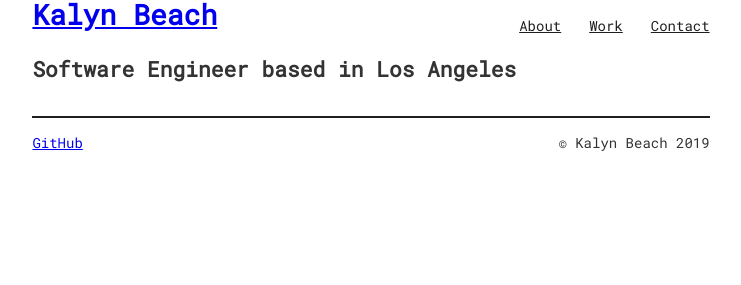
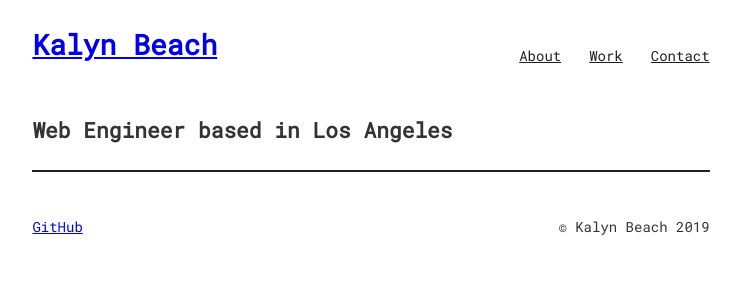
Before and after one commit to kalynbeach/Portfolio, a Gatsby site: page / in a window 1280 px wide. Shown: the whole page, without its empty margins (269-1010 px from the left). Built offline with nearby package versions, Linux system fonts and the light colour scheme; Gatsby itself is replaced by a stand-in of ours; what typography-theme-sutro would draw is missing.

Commit message:
Add full height layout styles, adjust layout grid

```diff
--- a/src/pages/index.jsx
+++ b/src/pages/index.jsx
@@ -5,7 +5,7 @@ import SEO from "../components/seo";
 const IndexPage = () => (
   <Layout>
     <SEO title="Home" />
-    <h2>Software Engineer based in Los Angeles</h2>
+    <h2>Web Engineer based in Los Angeles</h2>
   </Layout>
 );
 
--- a/src/styles/footer.module.scss
+++ b/src/styles/footer.module.scss
@@ -4,11 +4,12 @@
 
 .footer {
   width: 100%;
-  // height: 200px;
+  height: 8rem;
   grid-area: footer;
   display: flex;
   flex-direction: column;
   justify-content: space-around;
+  align-self: end;
   border-top: 2px solid $gray;
   font-family: $title-font;
 }
--- a/src/styles/layout.module.scss
+++ b/src/styles/layout.module.scss
@@ -48,16 +48,18 @@ h6 {
 .container {
   display: grid;
   grid-template-columns: 1fr;
-  grid-template-rows: 1fr 1fr 1fr;
+  grid-template-rows: 8rem 1fr 8rem;
   grid-template-areas:
     "nav"
     "page"
     "footer";
   padding: 0 $font-size;
-  min-height: 100%;
+  height: 100%;
+  flex-grow: 1;
 
   .page {
     grid-area: page;
+    flex-grow: 1;
   }
 }
 
@@ -80,7 +82,6 @@ h6 {
 
   .container {
     grid-template-columns: 20% 1fr 1fr 1fr 20%;
-    grid-template-rows: 1fr 1fr 1fr;
     grid-template-areas:
       ". nav nav nav ."
       ". page page page ."
--- a/src/styles/nav.module.scss
+++ b/src/styles/nav.module.scss
@@ -7,6 +7,7 @@
   display: flex;
   flex-direction: column;
   justify-content: flex-start;
+  height: 8rem;
 }
 
 .title {}
```
Also changed, not shown: src/html.jsx (+5 -2 lines).
